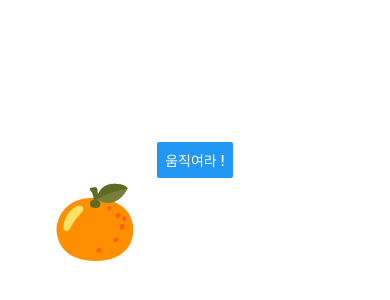
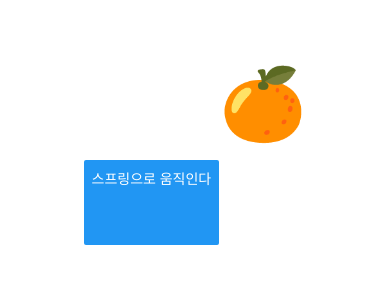
Before and after one commit to thetentmaker/RNAnimation, a React Native app: screen / in a window 390 px wide. Shown: the part 220-520 px from the top of the page. Built offline with nearby package versions, Linux system fonts and the light colour scheme.

Commit message:
AnimatedSprint

```diff
--- a/App.tsx
+++ b/App.tsx
@@ -7,7 +7,7 @@
 import React from 'react';
 import { StatusBar, useColorScheme, StyleSheet } from 'react-native';
 import { SafeAreaProvider } from 'react-native-safe-area-context';
-import AnimatedTiming from './src/chapter2/AnimatedTiming';
+import AnimatedSpring from './src/chapter2/AnimatedSpring';
 
 function App() {
   const isDarkMode = useColorScheme() === 'dark';
@@ -15,7 +15,7 @@ function App() {
   return (
     <SafeAreaProvider style={styles.container}>
       <StatusBar barStyle={isDarkMode ? 'light-content' : 'dark-content'} />
-      <AnimatedTiming />
+      <AnimatedSpring />
     </SafeAreaProvider>
   );
 }
--- /dev/null
+++ b/src/chapter2/AnimatedSpring.tsx
@@ -0,0 +1,41 @@
+import { useRef } from "react";
+import { View, StyleSheet, Animated, Button } from "react-native";
+
+// y축 -100 100으로 이동하는 sprint 애니메이션
+const AnimatedSpring = () => {
+  const translateYAnim = useRef(new Animated.Value(-100)).current;
+  const onButtonPress = () => {
+    translateYAnim.setValue(-100);
+    Animated.spring(translateYAnim, {
+      toValue: 100,
+      // bounciness: 8, // 탄력제어
+      // speed: 12, // 스프링의 속도
+
+      // friction: 7, // 에너지를 소비
+      // tension: 40, // 스프링이 얼마나 많은 에너지를 가지고 있는지
+
+      // stiffness: 100, // 스프링의 강도
+      // damping: 10, // 스프링의 감쇠
+      // mass: 1, // 스프링의 질량
+      velocity: 0, // 스프링의 초기 속도
+      useNativeDriver: true,
+    }).start();
+  };
+  return (
+    <View style={styles.container}>
+      <Button title="스프링으로 움직인다" onPress={onButtonPress} />
+      <Animated.Text style={[styles.text, { transform: [{ translateY: translateYAnim }] }]}>🍊</Animated.Text>
+    </View>
+  );
+};
+
+export default AnimatedSpring;
+
+const styles = StyleSheet.create({
+  container: {
+    flexDirection: 'row',
+  },
+  text: {
+    fontSize: 70,
+  },
+});
```
